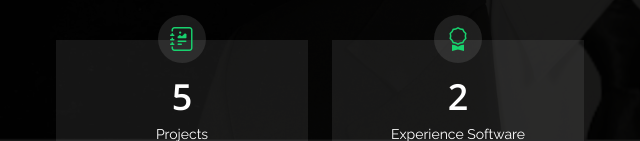
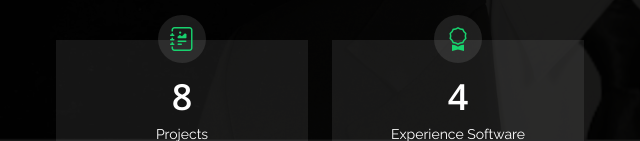
Before and after one commit to AfnanAmiludin/my-portofolio, a plain HTML site: page index.html in a window 1280 px wide. Both pictures are taken after a click on the link "About". Shown: the part 659-800 px from the top of the page, 320-960 px from the left. Drawn offline with nearby package versions, Linux system fonts and the light colour scheme.

Commit message:
Update index.html

```diff
--- a/index.html
+++ b/index.html
@@ -114,14 +114,14 @@
         <div class="col-lg-3 col-md-6 mt-5 mt-md-0">
           <div class="count-box">
             <i class="bi bi-journal-richtext"></i>
-            <span data-purecounter-start="0" data-purecounter-end="5" data-purecounter-duration="1" class="purecounter"></span>
+            <span data-purecounter-start="0" data-purecounter-end="8" data-purecounter-duration="1" class="purecounter"></span>
             <p>Projects</p>
           </div>
         </div>
         <div class="col-lg-3 col-md-6 mt-5 mt-lg-0">
           <div class="count-box">
             <i class="bi bi-award"></i>
-            <span data-purecounter-start="0" data-purecounter-end="2" data-purecounter-duration="1" class="purecounter"></span>
+            <span data-purecounter-start="0" data-purecounter-end="4" data-purecounter-duration="1" class="purecounter"></span>
             <p>Experience Software Engineer</p>
           </div>
         </div>
```
